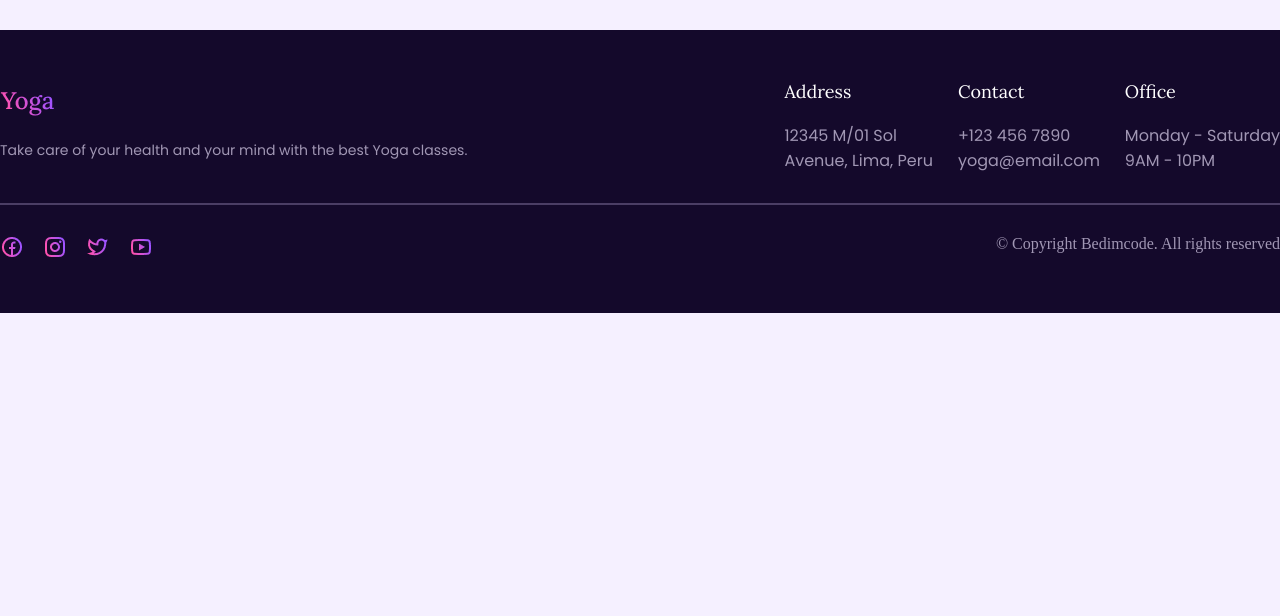
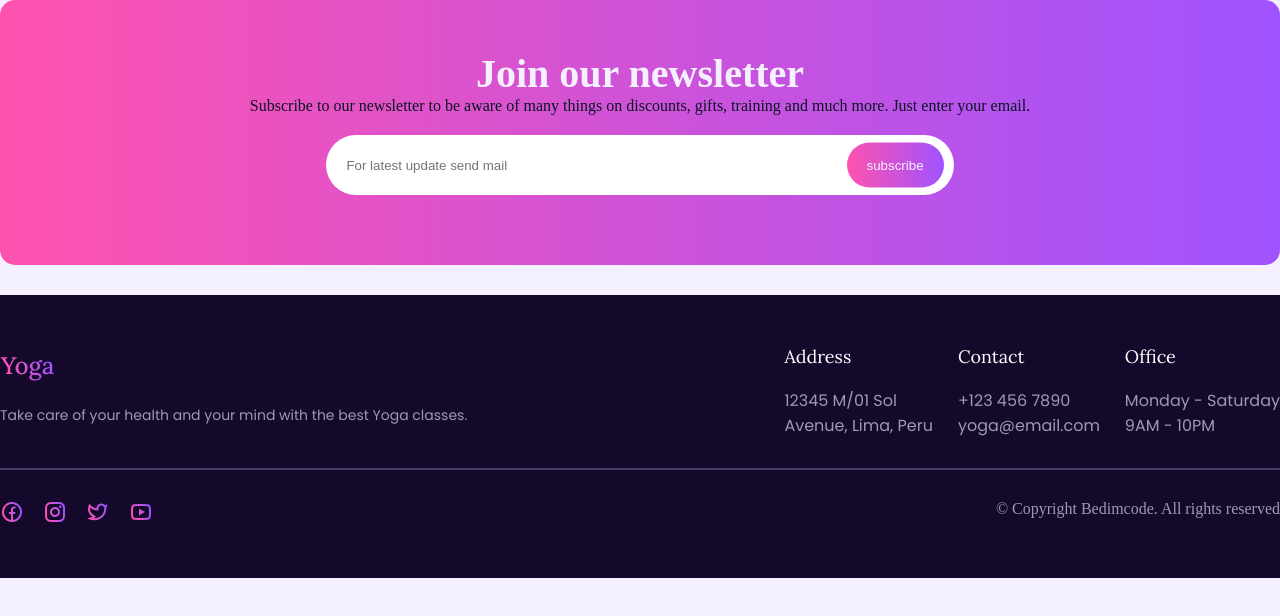
Before and after one commit to Mariofc97/responsive-yoga-website, a plain HTML site: page index.html in a window 1280 px wide. Drawn offline with Linux system fonts and the light colour scheme; a web font is replaced by a local one.

Commit message:
addition of newsletter part with styling.

```diff
--- a/index.html
+++ b/index.html
@@ -11,6 +11,23 @@
 <link href="https://fonts.googleapis.com/css2?family=Lora:ital,wght@0,400..700;1,400..700&family=Playfair+Display:ital,wght@0,400..900;1,400..900&family=Poppins:ital,wght@0,100;0,200;0,300;0,400;0,500;0,600;0,700;0,800;0,900;1,100;1,200;1,300;1,400;1,500;1,600;1,700;1,800;1,900&display=swap" rel="stylesheet">
 </head>
 <body>
+  <main>
+    <section class="container newsletter-section">
+      <h3>Join our newsletter</h3>
+      <p>
+        Subscribe to our newsletter to be aware of many things on discounts,
+        gifts, training and much more. Just enter your email.
+      </p>
+      <form action="" class="newsletter-form">
+        <input
+          type="text"
+          class="input-field"
+          placeholder="For latest update send mail"
+        />
+        <button type="submit" class="form-btn">subscribe</button>
+      </form>
+    </section>
+  </main>
     <footer class="footer">
         <div class="container">
           <div class="footer-inner">
--- a/styles/desktop.css
+++ b/styles/desktop.css
@@ -82,3 +82,54 @@
   body {
     background-color: var(--color-bg-white);
   }
+  .newsletter-section {
+    background: var(--color-bg-button);
+    padding: 50px 15%;
+    border-radius: 15px;
+    text-align: center;
+  }
+  .newsletter-section h3 {
+    color: var(--color-bg-white);
+    font-size: 40px;
+  }
+  .newsletter-section p {
+    color: var(--color-text-dark);
+  }
+  .newsletter-form {
+    display: flex;
+    align-items: center;
+    justify-content: center;
+    width: 70%;
+    height: 60px;
+    position: relative;
+    margin: 20px auto;
+  }
+
+  .input-field {
+    padding: 15px 20px;
+    border: none;
+    border-radius: 10px;
+    outline: none;
+    width: 50%;
+    position: absolute;
+    width: 100%;
+    height: 100%;
+    outline: none;
+    border: none;
+    top: 0;
+    left: 0;
+    border-radius: 50px;
+  }
+  .form-btn {
+    position: absolute;
+    right: 10px;
+    top: 50%;
+    transform: translateY(-50%);
+    padding: 15px 20px;
+    border: none;
+    border-radius: 50px;
+    outline: none;
+    background: var(--color-bg-button);
+    color: var(--color-bg-white);
+    cursor: pointer;
+  }
```
